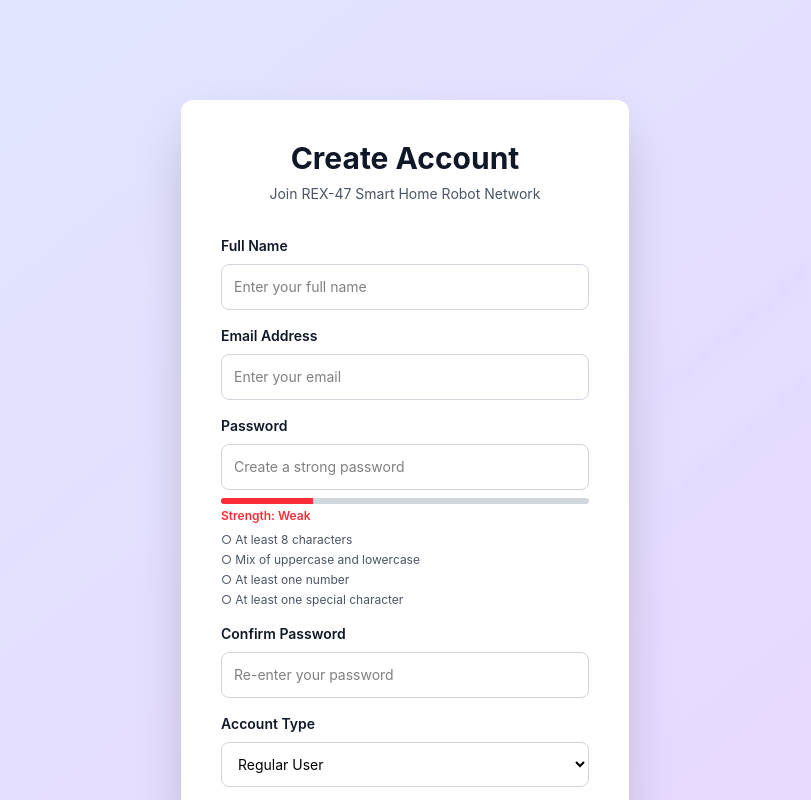
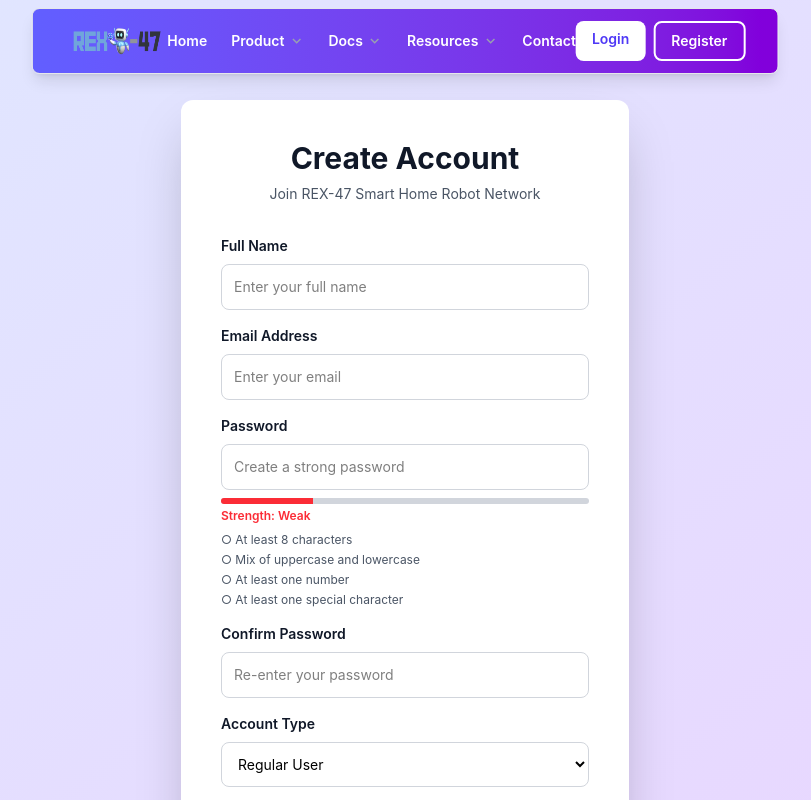
Before and after one commit to thathsarabandara/03-rex-web-dashbaord, a React (Vite) app: page /register in a window 1280 px wide. Shown: the top 800 px of the page, without its empty margins (235-1046 px from the left). Built offline with nearby package versions, Linux system fonts and the light colour scheme.

Commit message:
feat: wrap public routes in PublicLayout for consistent styling

```diff
--- a/src/App.jsx
+++ b/src/App.jsx
@@ -81,10 +81,10 @@ function App() {
   return (
     <Router>
       <Routes>
-        <Route path="/login" element={<Login />} />
-        <Route path="/register" element={<Register />} />
-        <Route path="/forgot-password" element={<ForgotPassword />} />
-        <Route path="/reset-password" element={<ResetPassword />} />
+        <Route path="/login" element={<PublicLayout><Login /></PublicLayout>} />
+        <Route path="/register" element={<PublicLayout><Register /></PublicLayout>} />
+        <Route path="/forgot-password" element={<PublicLayout><ForgotPassword /></PublicLayout>} />
+        <Route path="/reset-password" element={<PublicLayout><ResetPassword /></PublicLayout>} />
         <Route path="/" element={<PublicLayout><Home /></PublicLayout>} />
         <Route path="/about" element={<PublicLayout><About /></PublicLayout>} />
         <Route path="/features" element={<PublicLayout><Features /></PublicLayout>} />
```
